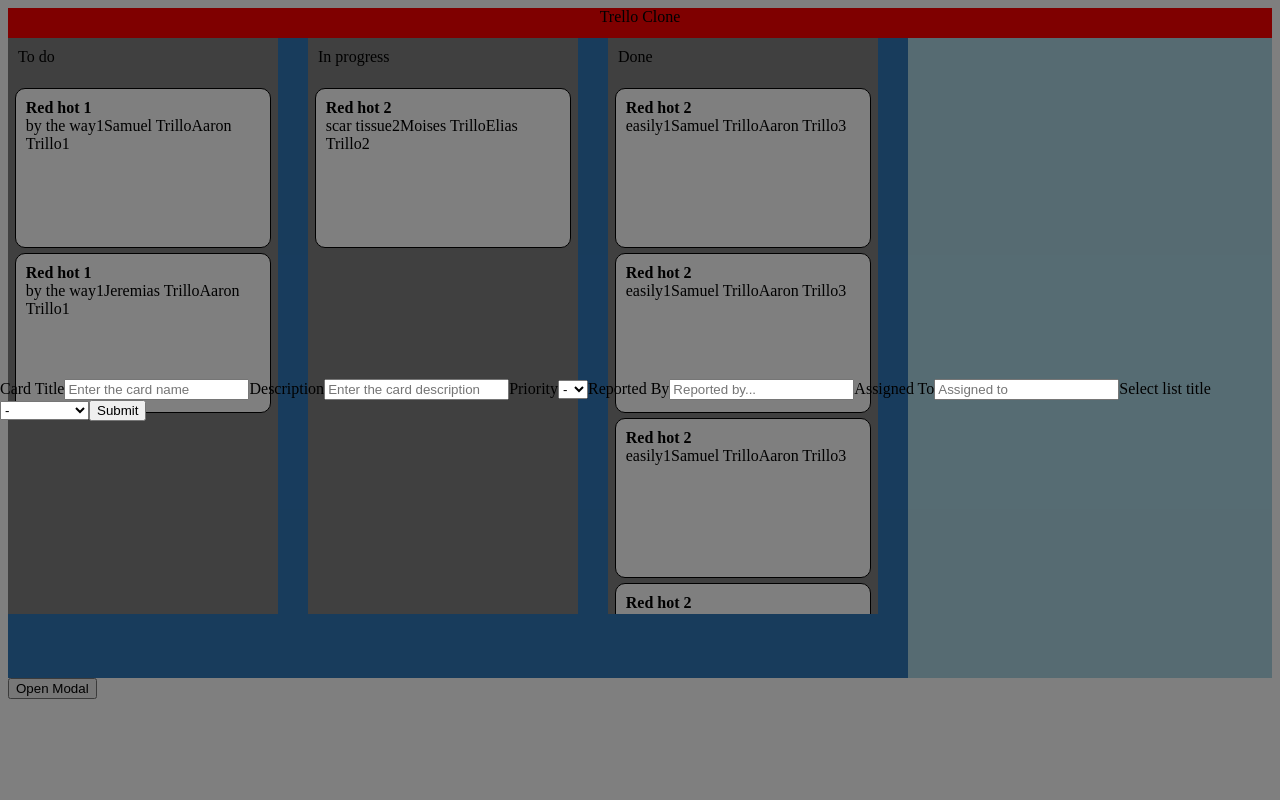
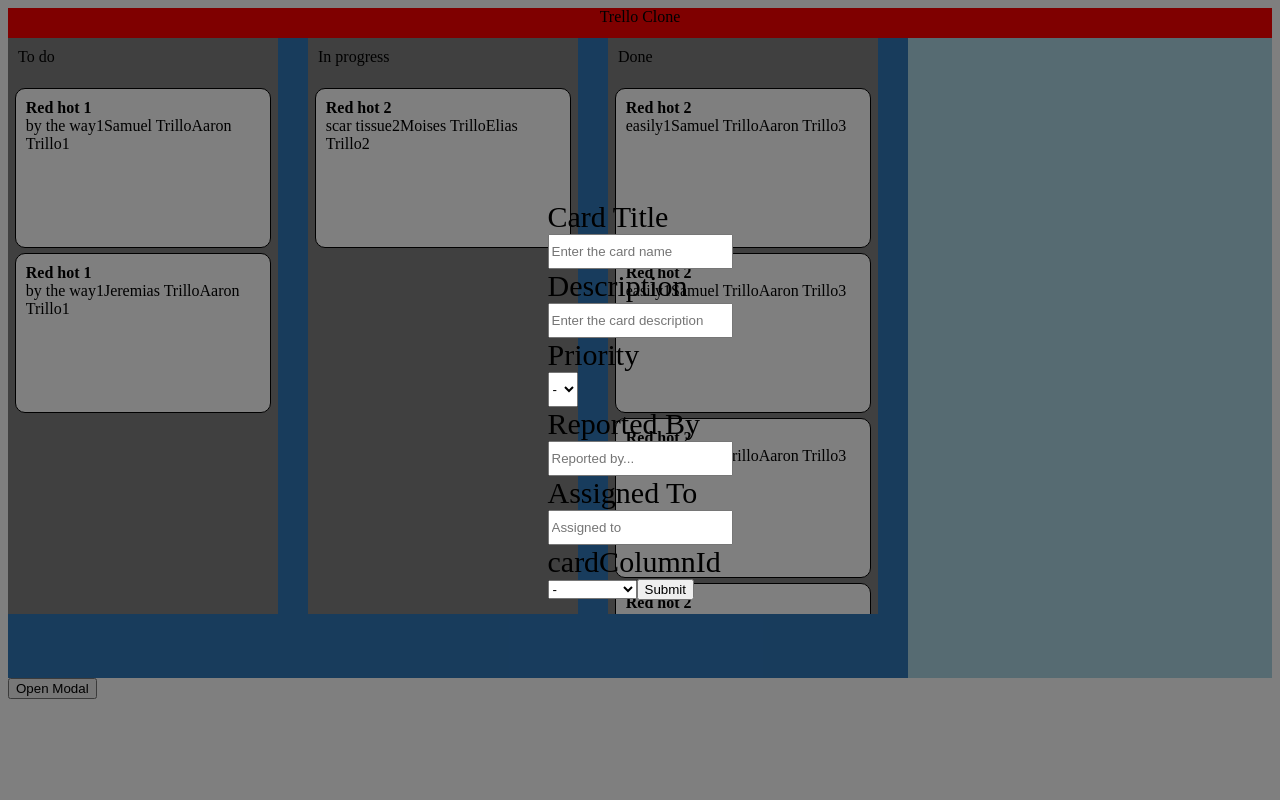
Before and after one commit to samueltrillo/trello-clone, a React (Create React App) app: page / in a window 1280 px wide. Both pictures are taken after a click on the button "Open Modal". Built offline with nearby package versions, Linux system fonts and the light colour scheme.

Commit message:
Redux connected with some components and some mods

```diff
--- a/src/components/main-component/columns/columns.tsx
+++ b/src/components/main-component/columns/columns.tsx
@@ -5,7 +5,7 @@
 import styles from './styles.module.css';
 
 
-export const Columns: React.FC<ColumnsProps> = ({columnId, title, card}) => {
+export const Columns: React.FC<ColumnsProps> = ({id, title, card}) => {
 
     return (
         <div className={styles.mainContainer}>
@@ -14,10 +14,11 @@
                 <div className={styles.cardsContainer}>
                     {
                         card && card.map(card => (
-                            card.cardColumnId === columnId
+                            card.cardColumnId === id
                             ?
                                 <MainCard
                                     {...card}
+                                    key={card.cardId}
                                 />
                             :
                             undefined
--- a/src/components/main-component/columns/index.ts
+++ b/src/components/main-component/columns/index.ts
@@ -1,2 +1,15 @@
+import { connect } from 'react-redux';
+import { RootState } from '../../../redux/store';
 import Columns from './columns';
-export default Columns;
+
+interface StateProps {
+    card: RootState['global']['cards'];
+};
+
+const mapStateToProps = (state: RootState): StateProps => ({
+    card: state.global.cards,
+});
+
+export type Props = StateProps;
+
+export default connect(mapStateToProps)(Columns);
--- a/src/components/main-component/columns/types.ts
+++ b/src/components/main-component/columns/types.ts
@@ -3,7 +3,7 @@
 
 export interface ColumnsProps extends TitleProps {
     card: CardColumnProp[];
-    columnId: string;
+    id: string;
 }
 
 export interface CardColumnProp extends CardProps {
--- a/src/components/main-component/index.ts
+++ b/src/components/main-component/index.ts
@@ -1,2 +1,15 @@
+import { connect } from 'react-redux';
+import { RootState } from '../../redux/store';
 import MainComponent from './mainComponent';
-export default MainComponent;
+
+interface StateProps {
+    columns: RootState['global']['columns'];
+};
+
+const mapStateToProps = (state: RootState): StateProps => ({
+    columns: state.global.columns,
+});
+
+export type Props = StateProps;
+
+export default connect(mapStateToProps)(MainComponent)
--- a/src/components/main-component/mainComponent.tsx
+++ b/src/components/main-component/mainComponent.tsx
@@ -3,10 +3,9 @@
 import styles from './mainComponent.module.css';
 import Columns from './columns';
 import Modal from './modal';
-import { card } from '../../mocks/cards';
-import { columns } from '../../mocks/columns';
+import { Props } from './index';
 
-const MainComponent: React.FC = () => {
+const MainComponent: React.FC<Props> = ({columns}) => {
 
     const [isOpened, setIsOpened] = useState(false);
 
@@ -14,12 +13,12 @@
         <div>
             <div className={styles.mainContainer}>
                 {
-                    columns.map(columnsProps => (
-                        <ColumnContainer>
+                    columns && columns.map(columnsProps => (
+                        <ColumnContainer key={columnsProps.id}>
                             <Columns
                                 title = {columnsProps.columnTitle}
-                                columnId = {columnsProps.columnId}
-                                card = {card}
+                                id = {columnsProps.id}
+                                key= {columnsProps.id}
                             />
                         </ColumnContainer>
                     ))
--- a/src/components/main-component/modal/styles.module.css
+++ b/src/components/main-component/modal/styles.module.css
@@ -9,3 +9,6 @@
     align-items: center;
     justify-content: center;
 }
+.mainContainer {
+
+}
--- a/src/components/shared-components/forms/addCardForm.tsx/addCardForm.tsx
+++ b/src/components/shared-components/forms/addCardForm.tsx/addCardForm.tsx
@@ -2,10 +2,39 @@
 import { useFormik } from 'formik';
 import { columns } from '../../../../mocks/columns';
 import { validationSchema } from './formikConfig';
+import Input from '../../input';
+import Label from '../../label';
+import Select from '../../select';
+import { v4 as uuid } from 'uuid';
 
 const AddCardForm: React.FC = () => {
 
-    const priorityNumbers = [1,2,3,4,5,6];
+    const priorityNumbers = [
+        {
+            id: uuid(),
+            value: 1,
+        },
+        {
+            id: uuid(),
+            value: 2,
+        },
+        {
+            id: uuid(),
+            value: 3,
+        },
+        {
+            id: uuid(),
+            value: 4,
+        },
+        {
+            id: uuid(),
+            value: 5,
+        },
+        {
+            id: uuid(),
+            value: 6,
+        }
+    ];
 
     const formik = useFormik({
         initialValues: {
@@ -24,58 +53,57 @@
 
     return (
         <form onSubmit={formik.handleSubmit}>
-            <label htmlFor='cardTitle'>Card Title</label>
-            <input
+            <Label htmlFor={'cardTitle'} name={'Card Title'} />
+            {/* <input
                 id='cardTitle'
                 type='text'
                 {...formik.getFieldProps('cardTitle')}
                 placeholder='Enter the card name'
+            /> */}
+            <Input
+                id='cardTitle'
+                type='text'
+                formik= {{...formik.getFieldProps('cardTitle')}}
+                placeholder='Enter the card name'
             />
             {formik.touched.cardTitle && formik.errors.cardTitle ? ( <div>{formik.errors.cardTitle}</div> ) : null}
-            <label htmlFor='description'>Description</label>
-            <input
+            <Label htmlFor={'description'} name={'Description'} />
+            <Input
                 id='description'
                 type='text'
-                {...formik.getFieldProps('description')}
+                formik={{...formik.getFieldProps('description')}}
                 placeholder='Enter the card description'
             />
-            <label htmlFor='priority'>Priority</label>
-            <select
+            <Label htmlFor={'priority'} name={'Priority'} />
+            <Select
                 id='priority'
-                {...formik.getFieldProps('priority')}
-            >
-                <option value={formik.initialValues.priority} disabled selected>-</option>
-                {
-                    priorityNumbers.map(priority =>
-                        <option value={priority} key={priority}>
-                            {priority}
-                        </option>
-                    )
-                }
-            </select>
-            <label htmlFor='reportedBy'>Reported By</label>
-            <input
+                fieldProps={{...formik.getFieldProps('priority')}}
+                initialValue={formik.initialValues.priority}
+                values={priorityNumbers}
+            />
+            <Label htmlFor={'reportedBy'} name={'Reported By'} />
+            <Input
                 id='reportedBy'
                 type='text'
-                {...formik.getFieldProps('reportedBy')}
+                formik={{...formik.getFieldProps('reportedBy')}}
                 placeholder='Reported by...'
             />
-            <label htmlFor='assignedTo'>Assigned To</label>
-            <input
+            <Label htmlFor={'assignedTo'} name={'Assigned To'} />
+            <Input
                 id='assignedTo'
                 type='text'
-                {...formik.getFieldProps('assignedTo')}
+                formik={{...formik.getFieldProps('assignedTo')}}
                 placeholder='Assigned to'
             />
-            <label htmlFor='cardColumnId'>Select list title</label>
-             <select
+            <Label htmlFor={'cardColumnId'} name={'cardColumnId'} />
+            <select
                 id='cardColumnId'
                 {...formik.getFieldProps('cardColumnId')}
             >
                 <option value={formik.initialValues.cardColumnId} disabled selected>-</option>
                 {
                     columns.map(column =>
-                        <option value={column.columnId} key={column.columnId}>
+                        <option value={column.id} key={column.id}>
                             {column.columnTitle}
                         </option>
                     )
--- a/src/mocks/columns.ts
+++ b/src/mocks/columns.ts
@@ -1,14 +1,14 @@
 export const columns = [
     {
-        columnId: '1',
+        id: '1',
         columnTitle: 'To do',
     },
     {
-        columnId: '2',
+        id: '2',
         columnTitle: 'In progress',
     },
     {
-        columnId: '3',
+        id: '3',
         columnTitle: 'Done',
     },
 ];
```
Also changed, not shown: 1 other file (tests, documents, lock files or other folders).
